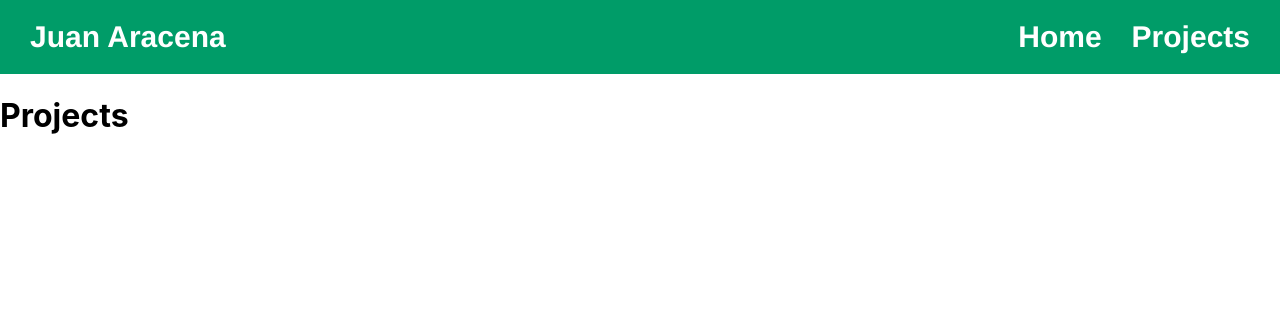
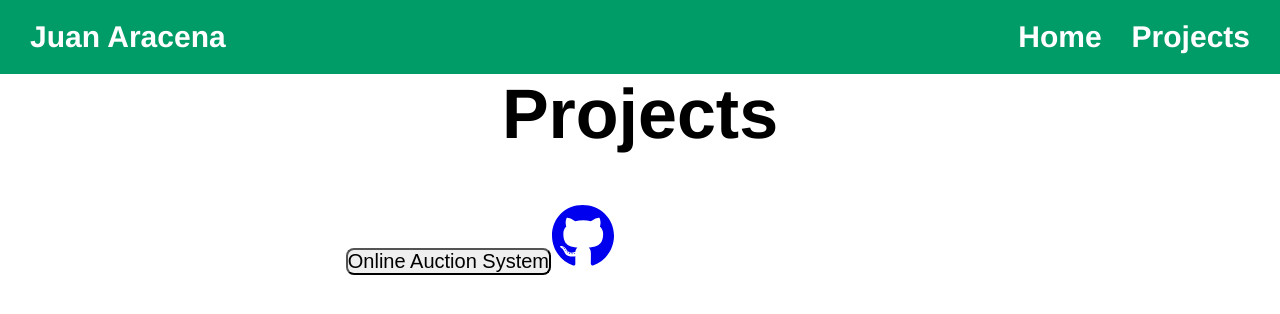
Before and after one commit to JuanAracena/PersonalWebsite, a React (Create React App) app: page /projects in a window 1280 px wide. Shown: the top 314 px of the page. Built offline with nearby package versions, Linux system fonts and the light colour scheme; the HTML template or start-up script is replaced by a standard one.

Commit message:
Added display button for projects

```diff
--- a/src/components/Projects.js
+++ b/src/components/Projects.js
@@ -1,10 +1,24 @@
-import React from "react"
-
+import React from "react";
+import {FaGithub} from "react-icons/fa";
+import './ProjectsStyles.css'
 
 function Projects() {
+    // const button = document.querySelector("div description")
+    // console.log(button)
+
     return (
         <div id="list">
             <h1>Projects</h1>
+            <div id="box">
+                <div classname="project-card">
+                    <img classname="proj" src=""></img>
+                    <div classname="description">
+                        <input id="projButton" type="button" value="Online Auction System"></input>
+                        <a href="https://github.com/JuanAracena/OnlineAuctionSystem"><FaGithub size="4em"/></a>
+                    </div>
+                </div>
+
+            </div>
         </div>
     )
 }
--- /dev/null
+++ b/src/components/ProjectsStyles.css
@@ -0,0 +1,122 @@
+* {
+    padding: 0;
+}
+
+#list {
+    display: flex;
+    flex-direction: column;
+    align-items: center;
+    justify-content: center;
+}
+
+#list h1{
+    font-size: 70px;
+    font-family: Helvetica;
+    margin: 0px;
+    padding-bottom: 30px;
+}
+
+#box {
+    display: grid;
+    grid-template-columns:repeat(2, 1fr);
+    gap: 50px;
+    padding-bottom: 30px;
+}
+
+#projButton{
+    border-radius: 8px;
+    font-size: 20px;
+}
+
+/* * {
+    padding: 0;
+}
+
+#list {
+    display: flex;
+    flex-direction: column;
+    align-items: center;
+    justify-content: center;
+}
+
+#list h1{
+    font-size: 70px;
+    font-family: Helvetica;
+    font-weight: bold;
+    margin-bottom: 0;
+    padding-bottom: 30px;
+}
+
+#box {
+    display: grid;
+    grid-template-columns:repeat(2, 1fr);
+    gap: 50px;
+    padding-bottom: 30px;
+}
+
+@media screen and (max-width: 1000px){
+    #box {
+        grid-template-columns: repeat(1, 1fr);
+    }
+}
+
+.proj {
+    width: 100%;
+    height: 350px;
+    border: 5px solid black;
+}
+
+.project-card {
+    position: relative;
+}
+
+.description {
+    position: relative;
+    top: 0;
+    left: 0;
+    background-color: rgba(0, 0, 0, 0.8);
+    color: #fff;
+    display: flex;
+    align-items: center;
+    visibility: hidden;
+    justify-content: center;
+    opacity: 0;
+    height: 355px;
+    width: calc(100% + 5px);
+    transition: opacity 0.3s;
+    flex-direction: column;
+    text-align: center;
+}
+
+@media screen and (max-width: 576px){
+    .proj {
+        border: none;
+        height: 250px;
+    }
+
+    .description {
+        width: 100%;
+        height: 250px;
+    }
+
+    #list h1{
+        font-size: 40px;
+    }
+}
+
+.title{
+    font-weight: bold;
+}
+
+.project-card:hover .description {
+    visibility: visible;
+    opacity: 1;
+}
+
+a{
+    color: white;
+}
+
+a:hover {
+    color: gray;
+} */
```
